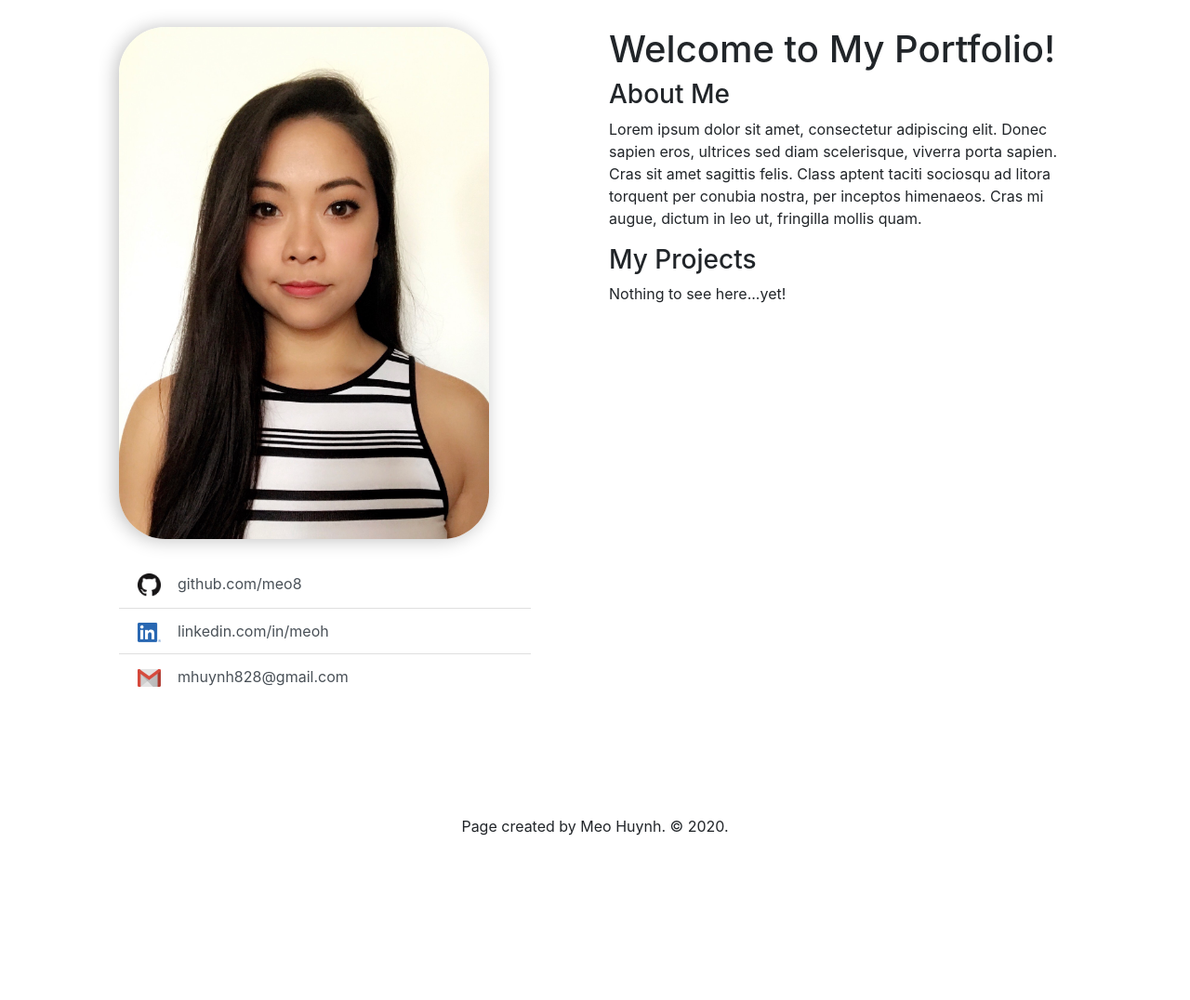
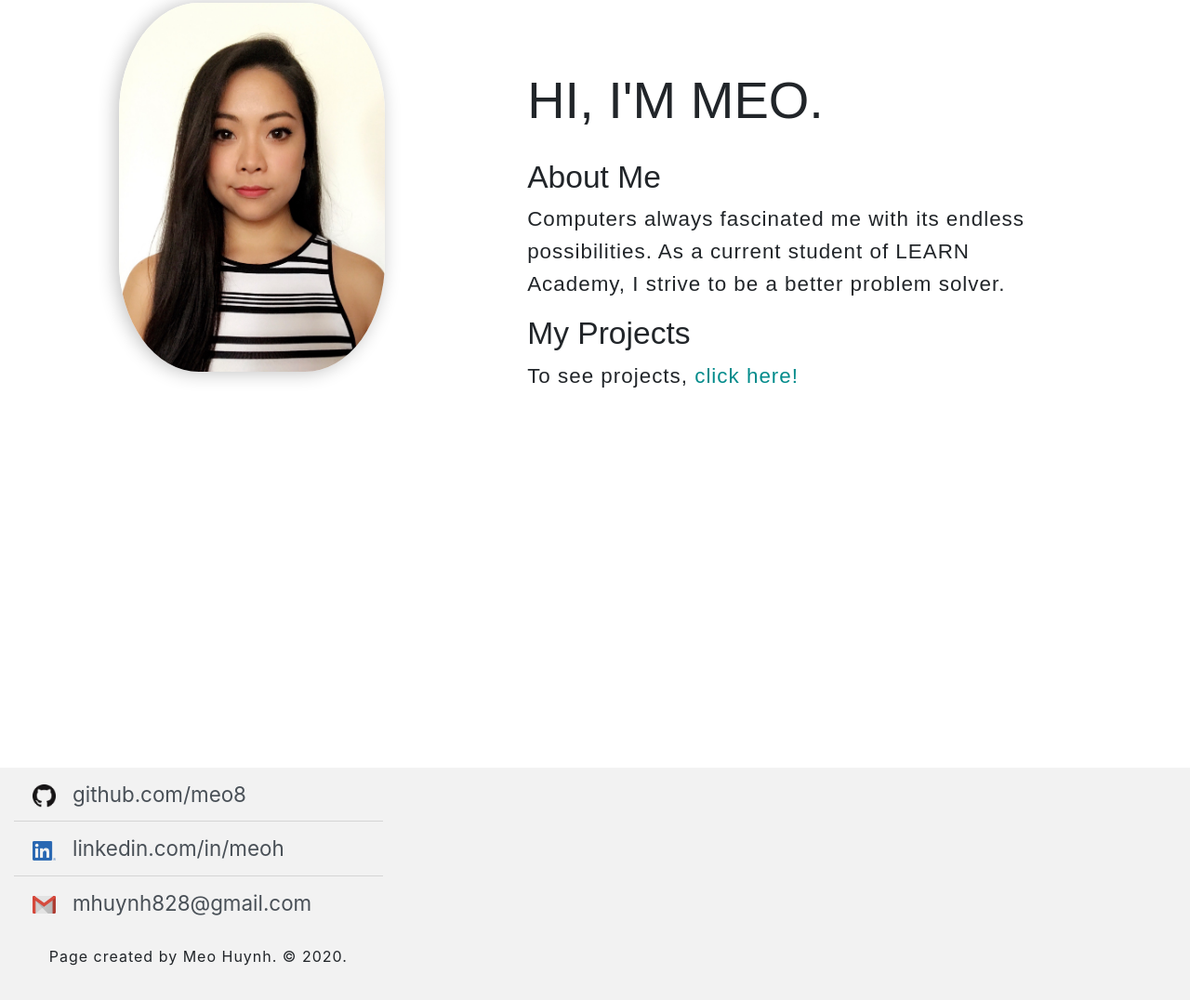
Before and after one commit to meo8/portfolio, a plain HTML site: page index.html in a window 1280 px wide. Shown: the part 899-1975 px from the top of the page at 93% size. Before the commit the page ends 1816 px from the top, so only its background shows below. Drawn offline with nearby package versions, Linux system fonts and the light colour scheme; a web font is replaced by a local one.

Commit message:
Second round

```diff
--- a/assets/index.css
+++ b/assets/index.css
@@ -1,8 +1,75 @@
+footer > #footerContent {
+  height: 100%;
+  width: 100%;
+}
+
+footer > #footerContent > p{
+  font-size: 1rem;
+}
+
+p {
+  line-height: 1.55;
+  letter-spacing: 1px;
+}
+
+#aboutMe {
+  margin-top: 12%;
+}
+
+#background {
+  width: 80%;
+  margin: 3% auto;
+  height: 100vh;
+  font-family: 'Sulphur Point', sans-serif;
+  font-weight: lighter;
+}
+
+#buttonContainer {
+  letter-spacing: 2px;
+  min-width: 90%;
+}
+
+#fullName {
+  font-family: 'Poiret One';
+  font-size: 60px;
+  letter-spacing: 15px;
+  line-height: 70px;
+}
+
+#subTitle {
+  font-size: 22px;
+  letter-spacing: 3px;
+  font-weight: 200;
+}
+
+#homeIcon {
+  position: absolute;
+  font-size: 55px;
+  color: cadetblue;
+  bottom: 5px;
+  animation: bounce 7s infinite;
+}
+
+@keyframes bounce {
+  0%, 20%, 50%, 80%, 100% {transform: translateY(0);}
+  40% {transform: translateY(-15px);}
+  60% {transform: translateY(-5px);}
+}
+
+#aboutMe > h1 {
+  font-size: 3.5rem;
+  margin: 30px 0;
+}
+
+#aboutMe > h3 {
+  font-size: 2.10rem;
+}
+
 #myImage img {
   height: auto;
-  width: 80%;
+  width: 70%;
   box-shadow: -3px 1px 20px silver;
-  border-radius: 50px;
+  border-radius: 30%;
   margin-bottom: 1rem;
 }
 
@@ -10,3 +77,13 @@
   margin-right: 18px;
   width: 25px;
 }
+
+.myText > a {
+  text-decoration: none;
+  color: darkcyan;
+}
+
+.myText > a:hover {
+  color: darkslategray;
+  font-weight: bolder;
+}
--- a/assets/style.css
+++ b/assets/style.css
@@ -4,7 +4,7 @@
 }
 
 body {
-  /* background-color: #fff3e6; */
+  font-size: 1.4rem
 }
 
 header {
@@ -20,50 +20,12 @@ header {
 }
 
 footer {
-  /* background-color: #fff3e6; */
+  height: 250px;
+  background-color: #f2f2f2;
 }
 
 a.list-group-item.list-group-item-action:hover {
   /* color: #f0b97d; */
-}
-
-#background {
-  width: 80%;
-  margin: 5% auto;
-  height: 100vh;
-}
-
-#full-name {
-  /* font-family: Tajawal; */
-  font-family: 'Poiret One';
-  font-size: 60px;
-  letter-spacing: 15px;
-  line-height: 70px;
-}
-
-#sub-title {
-  font-size: 22px;
-  letter-spacing: 3px;
-  font-weight: 200;
-}
-
-#buttonContainer {
-  letter-spacing: 2px;
-  min-width: 90%;
-}
-
-#homeIcon {
-  position: absolute;
-  font-size: 55px;
-  color: cadetblue;
-  bottom: 5px;
-  animation: bounce 7s infinite;
-}
-
-@keyframes bounce {
-  0%, 20%, 50%, 80%, 100% {transform: translateY(0);}
-  40% {transform: translateY(-15px);}
-  60% {transform: translateY(-5px);}
 }
 
 .navbar {
@@ -71,7 +33,7 @@ a.list-group-item.list-group-item-action:hover {
   padding-top: 25px;
   height: 3rem;
   font-size: 1.1rem;
-  font-family: 'Poiret One';
+  font-family: 'Sulphur Point', sans-serif;
 }
 
 .nav-item {
@@ -80,12 +42,19 @@ a.list-group-item.list-group-item-action:hover {
   padding: 0 15px;
 }
 
+.nav-item:hover {
+  background-color: rgba(242, 242, 242, 0.2);
+  color: darkslategray;
+  font-weight: bold;
+  border-radius: 8px;
+}
+
 .list-group-item.active {
-  background-color: #a2a2a2;
+  /* background-color: #a2a2a2; */
 }
 
 .list-group-item, .list-group-item.disabled {
-
+  background-color: #f2f2f2;
 }
 
 #myLinks {
--- a/index.html
+++ b/index.html
@@ -9,8 +9,7 @@
       <link rel="stylesheet" href="https://maxcdn.bootstrapcdn.com/bootstrap/4.0.0/css/bootstrap.min.css" integrity="sha384-Gn5384xqQ1aoWXA+058RXPxPg6fy4IWvTNh0E263XmFcJlSAwiGgFAW/dAiS6JXm" crossorigin="anonymous">
       <link rel="stylesheet" href="assets/style.css">
       <link rel="stylesheet" href="assets/index.css">
-      <link href="https://fonts.googleapis.com/css?family=Tajawal&display=swap" rel="stylesheet">
-      <link href="https://fonts.googleapis.com/css?family=Poiret+One&display=swap" rel="stylesheet">
+      <link href="https://fonts.googleapis.com/css?family=Poiret+One|Sulphur+Point:300,400,700&display=swap" rel="stylesheet">
 
       <script src="https://code.jquery.com/jquery-3.4.1.slim.min.js" integrity="sha384-J6qa4849blE2+poT4WnyKhv5vZF5SrPo0iEjwBvKU7imGFAV0wwj1yYfoRSJoZ+n" crossorigin="anonymous"></script>
       <script src="https://cdn.jsdelivr.net/npm/popper.js@1.16.0/dist/umd/popper.min.js" integrity="sha384-Q6E9RHvbIyZFJoft+2mJbHaEWldlvI9IOYy5n3zV9zzTtmI3UksdQRVvoxMfooAo" crossorigin="anonymous"></script>
@@ -47,8 +46,8 @@
       </div>
     </nav>
     <header>
-      <h1 id="full-name">MEO HUYNH</h1>
-      <h2 id="sub-title">Full Stack Developer</h2>
+      <h1 id="fullName">MEO HUYNH</h1>
+      <h2 id="subTitle">Full Stack Developer</h2>
       <a href="#background" id="homeIcon">▼</a>
     </header>
 
@@ -59,48 +58,55 @@
       <!-- The container contains the grid, which is where you will want to place all of your body content. The grid has 12 columns per row. One full row of content is 12 columns. 2 content columns are 6 each. 4 content columns are 3 per. And 6 content columns are 2 each. See: https://getbootstrap.com/docs/4.0/layout/overview/ -->
       <div class="row">
         <!-- This column takes up 50% of the page-->
-        <div class="col-md-6 col-sm-12 mt-3 mb-3">
+        <div class="col-md-5 col-sm-12 mt-3 mb-3">
           <div id="myImage">
             <img src="assets/images/portrait.JPG" alt="Meo Huynh Profile Image" >
           </div>
-          <div id="myLinks">
-            <!-- See: https://getbootstrap.com/docs/4.0/components/list-group/ -->
-            <div class="list-group list-group-flush mt-2">
-              <!-- These are list items. -->
-              <a href="https://github.com/meo8" class="list-group-item list-group-item-action"><img class="logo-mark" src="assets/images/github.png" alt="">github.com/meo8
-              </a>
 
-              <a href="https://linkedin.com/in/yourName" target="_blank" class="list-group-item list-group-item-action"><img class="logo-mark" src="assets/images/linkedin.png" alt="">linkedin.com/in/meoh</a>
 
-              <a href="mailto:mhuynh828@gmail.com.tld?subject=Coming From Your Website" target="_blank" class="list-group-item list-group-item-action"><img class="logo-mark" src="assets/images/gmail.svg" alt="">mhuynh828@gmail.com</a>
-            </div>
-          </div>
+
+
+
         </div>
 
         <!-- This column takes up 50% of the page:
         Note: Columns in a row need to add up to 12! -->
-        <main class="col-md-6 col-sm-12 mt-3">
-          <h1>Welcome to My Portfolio!</h1>
+        <main class="col-md-7 col-sm-12 mt-3">
           <div id="aboutMe">
+            <h1>HI, I'M MEO.</h1>
             <!-- Heading tags, or <H#> tags, are not the same as <Header>. They go from H1-H6 in order of what is important on your page. Typically, you will have 1 <h1> tag on a page, and multiple h2-h6 tags depending on your content. -->
             <h3>About Me</h3>
             <!-- The <p> tag is used to designate paragraphs of text -->
             <p class="myText">
-                Lorem ipsum dolor sit amet, consectetur adipiscing elit. Donec sapien eros, ultrices sed diam scelerisque, viverra porta sapien. Cras sit amet sagittis felis. Class aptent taciti sociosqu ad litora torquent per conubia nostra, per inceptos himenaeos. Cras mi augue, dictum in leo ut, fringilla mollis quam.
+                Computers always fascinated me with its endless possibilities. As a current student of LEARN Academy, I strive to be a better problem solver.
             </p>
             <h3>My Projects</h3>
-            <p class="myText">Nothing to see here...yet!</p>
+            <p class="myText">To see projects, <a href=work.html>click here!</a></p>
           </div>
         </main>
+
       </div>
     </div>
     <!-- This is a <footer> tag which is another semantic HTML tag that tells google that the content inside is the last part of the website layout. We add a class of mt-3 which stands for margin-top, and how far from the top we put the margin. This number can go from 1-5. --->
     <footer>
-      <div id="footerContent">
-        <!-- This is a horizontal rule. It creates a line that spans across the whole page -->
+      <div id="footerContent" class="col-md-4 col-sm-12 mt-3">
+        <div id="myLinks">
+          <!-- See: https://getbootstrap.com/docs/4.0/components/list-group/ -->
+          <div class="list-group list-group-flush mt-2">
+            <!-- These are list items. -->
+            <a href="https://github.com/meo8" class="list-group-item list-group-item-action"><img class="logo-mark" src="assets/images/github.png" alt="">github.com/meo8
+            </a>
+
+            <a href="https://linkedin.com/in/yourName" target="_blank" class="list-group-item list-group-item-action"><img class="logo-mark" src="assets/images/linkedin.png" alt="">linkedin.com/in/meoh</a>
+
+            <a href="mailto:mhuynh828@gmail.com.tld?subject=Coming From Your Website" target="_blank" class="list-group-item list-group-item-action"><img class="logo-mark" src="assets/images/gmail.svg" alt="">mhuynh828@gmail.com</a>
+          </div>
+        </div>
+
         <p class="text-center mt-3">Page created by Meo Huynh. &copy; 2020.</p>
       </div>
     </footer>
+
     <script type="text/javascript" src="main.js"></script>
   </body>
 </html>
```
Also changed, not shown: contact.html (+0 -1 lines).
